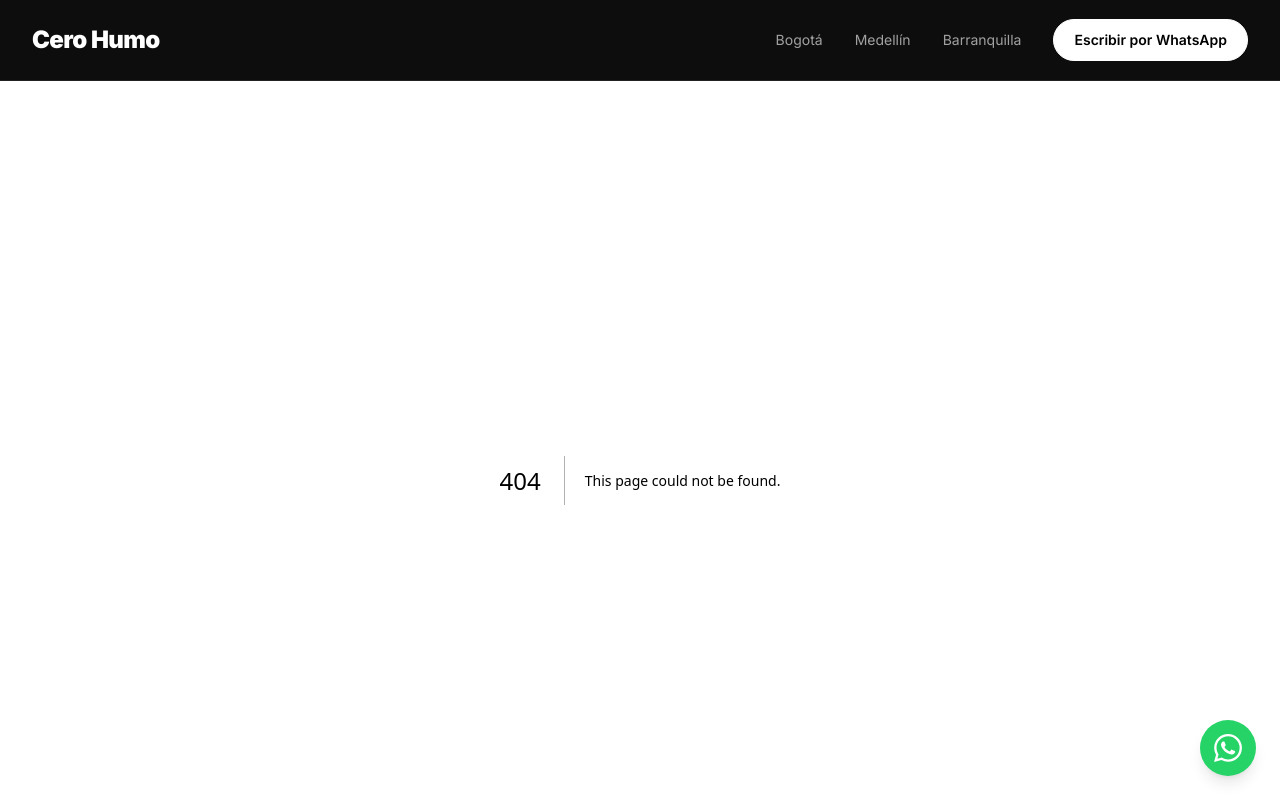
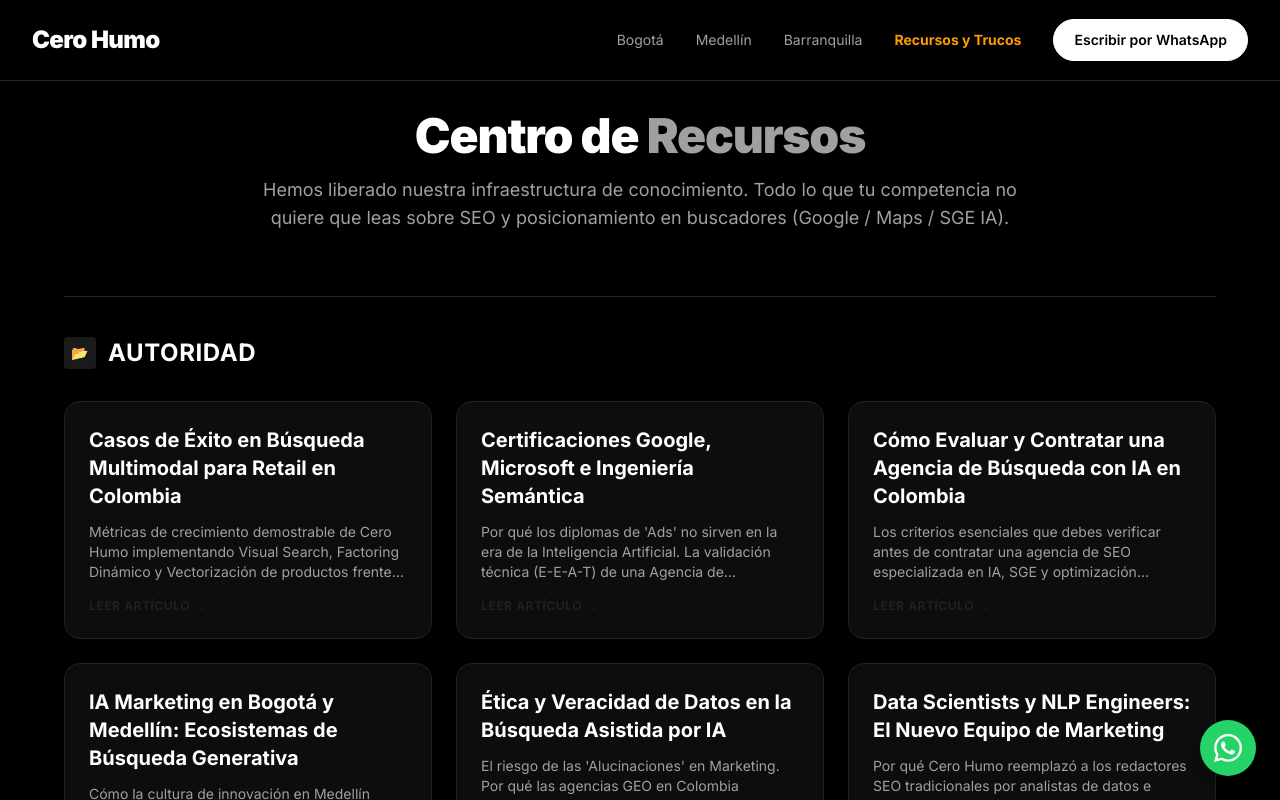
Before and after one commit to isabellaocampo2026-source/cerohumo, a Next.js app: page /recursos in a window 1280 px wide. Before the commit this address had no page. Shown: the top 800 px of the page. Built offline with nearby package versions, Linux system fonts and the light colour scheme.

Commit message:
feat: add /recursos index page to surface brute force content

```diff
--- a/src/app/page.tsx
+++ b/src/app/page.tsx
@@ -177,6 +177,11 @@ export default function HomePage() {
               </Link>
             ))}
           </div>
+          <div className="mt-12 flex justify-center">
+            <Link href="/recursos" className="inline-flex items-center justify-center border border-white/20 bg-white/5 text-white font-medium px-8 py-4 rounded-full text-base sm:text-lg hover:bg-white/10 hover:border-white/40 transition-all duration-300">
+              📚 Explorar la biblioteca de Trucos SEO y Hacks IA →
+            </Link>
+          </div>
           <p className="mt-8 text-center text-muted text-sm">
             Y seguimos expandiendo. Pronto en más ciudades de Colombia.
           </p>
--- /dev/null
+++ b/src/app/recursos/page.tsx
@@ -0,0 +1,70 @@
+import { getAllMDXNodes, getAllCategorias } from "@/lib/mdx";
+import Link from "next/link";
+import { type Metadata } from "next";
+
+export const metadata: Metadata = {
+    title: "Recursos SEO y Marketing Digital | Cero Humo",
+    description: "La biblioteca más avanzada de trucos, hacks y auditorías técnicas SEO y de Marketing Digital para Colombia.",
+};
+
+export default function RecursosPage() {
+    const nodes = getAllMDXNodes();
+    const categorias = getAllCategorias();
+
+    // Group nodes by categoria
+    const groupedNodes = categorias.reduce((acc, categoria) => {
+        acc[categoria] = nodes.filter(node => node.categoria === categoria);
+        return acc;
+    }, {} as Record<string, typeof nodes>);
+
+    return (
+        <div className="min-h-screen bg-background pt-8 pb-24 px-4">
+            <div className="max-w-6xl mx-auto">
+                <header className="mb-16 text-center max-w-3xl mx-auto">
+                    <h1 className="text-4xl sm:text-5xl font-black tracking-tight mb-4">
+                        Centro de <span className="text-muted">Recursos</span>
+                    </h1>
+                    <p className="text-lg text-muted">
+                        Hemos liberado nuestra infraestructura de conocimiento. Todo lo que tu competencia no quiere que leas sobre SEO y posicionamiento en buscadores (Google / Maps / SGE IA).
+                    </p>
+                </header>
+
+                <div className="space-y-20">
+                    {categorias.map(categoria => {
+                        const articulos = groupedNodes[categoria];
+                        if (articulos.length === 0) return null;
+
+                        return (
+                            <section key={categoria} className="border-t border-border pt-10">
+                                <h2 className="text-2xl font-bold uppercase tracking-wide mb-8 inline-flex items-center gap-3">
+                                    <span className="w-8 h-8 rounded bg-white/10 flex items-center justify-center text-sm">📂</span>
+                                    {categoria.replace("-", " ")}
+                                </h2>
+
+                                <div className="grid grid-cols-1 md:grid-cols-2 lg:grid-cols-3 gap-6">
+                                    {articulos.map(articulo => (
+                                        <Link
+                                            key={articulo.slug}
+                                            href={`/${articulo.categoria}/${articulo.slug}`}
+                                            className="group block border border-border bg-white/5 hover:bg-white/10 rounded-2xl p-6 transition-all duration-300 hover:border-white/40"
+                                        >
+                                            <h3 className="text-xl font-bold mb-3 group-hover:text-gray-300 transition-colors">
+                                                {articulo.frontmatter.title}
+                                            </h3>
+                                            <p className="text-sm text-muted line-clamp-3">
+                                                {articulo.frontmatter.description}
+                                            </p>
+                                            <div className="mt-4 text-xs font-semibold uppercase tracking-wider text-border group-hover:text-white transition-colors">
+                                                Leer artículo →
+                                            </div>
+                                        </Link>
+                                    ))}
+                                </div>
+                            </section>
+                        );
+                    })}
+                </div>
+            </div>
+        </div>
+    );
+}
--- a/src/components/Footer.tsx
+++ b/src/components/Footer.tsx
@@ -99,8 +99,8 @@ export default function Footer() {
                                 </Link>
                             </li>
                             <li className="pt-2">
-                                <Link href="/recursos-ia" className="text-sm font-semibold text-amber-400 hover:text-amber-300 transition-colors flex items-center">
-                                    Ver todos los 26 recursos <svg className="w-4 h-4 ml-1" fill="none" stroke="currentColor" viewBox="0 0 24 24"><path strokeLinecap="round" strokeLinejoin="round" strokeWidth="2" d="M14 5l7 7m0 0l-7 7m7-7H3"></path></svg>
+                                <Link href="/recursos" className="text-sm font-semibold text-amber-400 hover:text-amber-300 transition-colors flex items-center">
+                                    Ver la súper biblioteca de Recursos y Trucos de SEO <svg className="w-4 h-4 ml-1" fill="none" stroke="currentColor" viewBox="0 0 24 24"><path strokeLinecap="round" strokeLinejoin="round" strokeWidth="2" d="M14 5l7 7m0 0l-7 7m7-7H3"></path></svg>
                                 </Link>
                             </li>
                         </ul>
--- a/src/components/Navbar.tsx
+++ b/src/components/Navbar.tsx
@@ -26,6 +26,9 @@ export default function Navbar() {
                         </Link>
                         <Link href="/barranquilla" className="text-sm text-muted hover:text-white transition-colors duration-200">
                             Barranquilla
+                        </Link>
+                        <Link href="/recursos" className="text-sm font-bold text-amber-500 hover:text-amber-400 transition-colors duration-200">
+                            Recursos y Trucos
                         </Link>
                         <a
                             href={WHATSAPP_LINK}
@@ -79,6 +82,13 @@ export default function Navbar() {
                         >
                             Barranquilla
                         </Link>
+                        <Link
+                            href="/recursos"
+                            onClick={() => setIsOpen(false)}
+                            className="block text-lg font-bold text-amber-500 hover:text-amber-400 transition-colors"
+                        >
+                            Recursos y Hacks SEO
+                        </Link>
                         <a
                             href={WHATSAPP_LINK}
                             target="_blank"
```
